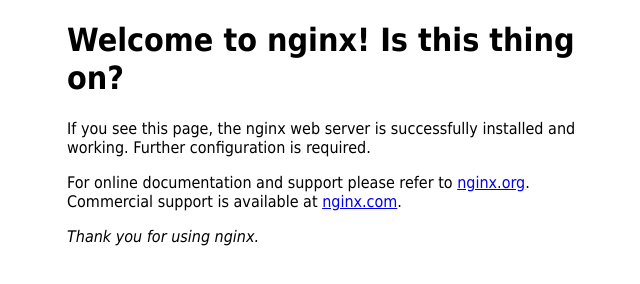
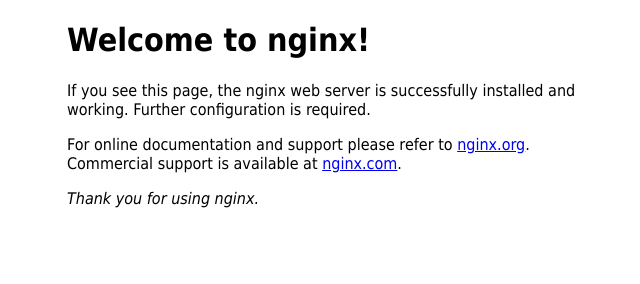
Before and after one commit to brianloveswords/test-deployer-website, a plain HTML site: page index.html in a window 1280 px wide. Shown: the whole page, without its empty margins (293-933 px from the left). Drawn offline with Linux system fonts and the light colour scheme.

Commit message:
Do the computers

```diff
--- a/index.html
+++ b/index.html
@@ -11,7 +11,7 @@
 </style>
 </head>
 <body>
-<h1>Welcome to nginx! Is this thing on?</h1>
+<h1>Welcome to nginx!</h1>
 <p>If you see this page, the nginx web server is successfully installed and
 working. Further configuration is required.</p>
 
```
